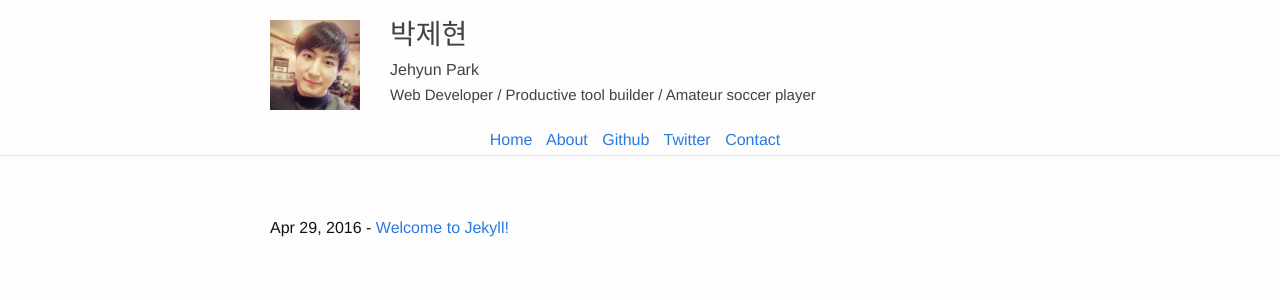
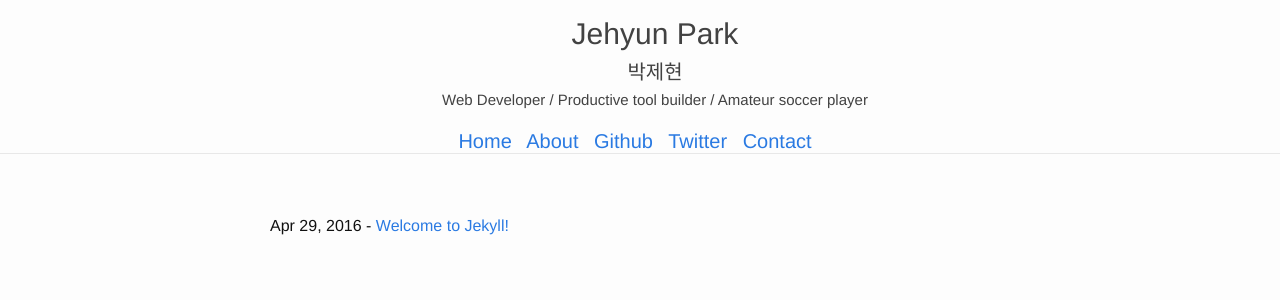
Before and after one commit to jehyunpark/jehyunpark.github.io, a Jekyll site: the page built from index.html, in a window 1280 px wide. Shown: the top 300 px of the page. Built offline with Jekyll 4.4.1, drawn with Linux system fonts in a browser that asks for light colours.

Commit message:
Modify menu design

```diff
--- a/_includes/header.html
+++ b/_includes/header.html
@@ -2,35 +2,23 @@
 
   <div class="wrapper">
 
-    <a class="site-title" href="{{ site.baseurl }}/">
-      <div class="profile-img">
-        <img src="{{ site.baseurl }}/images/profile.jpg" class="profile-img">
-      </div>
-      <div>
+    <div class="site-title">
+      <!-- <img class="profile-img" src="{{ site.baseurl }}/images/profile.jpg"> -->
       <ul class="site-title-list">
+        <li class="name-en">{{ site.title }}</li>
         <li class="name-kr">{{ site.author.name.kr }}</li>
-          <li class="name-en">{{ site.title }}</li>
         <li class="description">{{ site.description }}</li>
       </ul>
-      </div>
+      <!-- </div> -->
     </a>
 
-    <nav class="site-nav">
-      <!-- <a href="#" class="menu-icon">
-        <svg viewBox="0 0 18 15">
-          <path fill="#424242" d="M18,1.484c0,0.82-0.665,1.484-1.484,1.484H1.484C0.665,2.969,0,2.304,0,1.484l0,0C0,0.665,0.665,0,1.484,0 h15.031C17.335,0,18,0.665,18,1.484L18,1.484z"/>
-          <path fill="#424242" d="M18,7.516C18,8.335,17.335,9,16.516,9H1.484C0.665,9,0,8.335,0,7.516l0,0c0-0.82,0.665-1.484,1.484-1.484 h15.031C17.335,6.031,18,6.696,18,7.516L18,7.516z"/>
-          <path fill="#424242" d="M18,13.516C18,14.335,17.335,15,16.516,15H1.484C0.665,15,0,14.335,0,13.516l0,0 c0-0.82,0.665-1.484,1.484-1.484h15.031C17.335,12.031,18,12.696,18,13.516L18,13.516z"/>
-        </svg>
-      </a> -->
-
-      <div class="trigger">
+    <div class="site-menu">
       <!-- home -->
       <a href="{{ site.baseurl }}/">Home</a>
       <!-- menu -->
       {% for my_page in site.pages %}
         {% if my_page.title %}
-          <a class="page-link" href="{{ my_page.url | prepend: site.baseurl }}">{{ my_page.title }}</a>
+          <a href="{{ my_page.url | prepend: site.baseurl }}">{{ my_page.title }}</a>
         {% endif %}
       {% endfor %}
       <!-- github -->
@@ -46,7 +34,6 @@
         <a href="mailto:{{ site.email }}">Contact</a>
       {% endif %}
     </div>
-    </nav>
 
   </div>
 
--- a/_sass/_layout.scss
+++ b/_sass/_layout.scss
@@ -11,30 +11,29 @@
 }
 
 .site-title {
-    font-size: 28px;
+    font-size: 30px;
     font-weight: 300;
-    line-height: 30px;
+    line-height: 28px;
     // letter-spacing: -1px;
     margin-bottom: 0;
-    text-align: left;
+    text-align: center;
 
     .profile-img {
       float: left;
-      margin-right: 30px;
-      width: 90px;
+      margin-right: 10px;
+      width: 80px;
     }
 
     .site-title-list {
       list-style: none;
 
-      .name-kr {
+      .name-en {
         margin-top: 20px;
-        margin-bottom: 5px;
+        margin-bottom: 10px;
       }
 
-      .name-en {
-        font-size: 16px;
-        margin-bottom: -5px;
+      .name-kr {
+        font-size: 20px;
       }
 
       .description {
@@ -44,20 +43,24 @@
 
     &,
     &:visited {
+        // color: $text-color;
         color: $grey-color-dark;
     }
 }
 
+.site-menu {
+  font-size: 20px;
+  text-align: center;
+  line-height: 24px;
+    > a {
+      margin-right: 10px;
+    }
+}
 .site-nav {
     // float: right;
     text-align: center;
     line-height: 30px;
 
-    .trigger {
-      > a {
-        margin-right: 10px;
-      }
-    }
     .menu-icon {
         display: none;
     }
```
Lines whose indentation alone changed are shown as unchanged.
